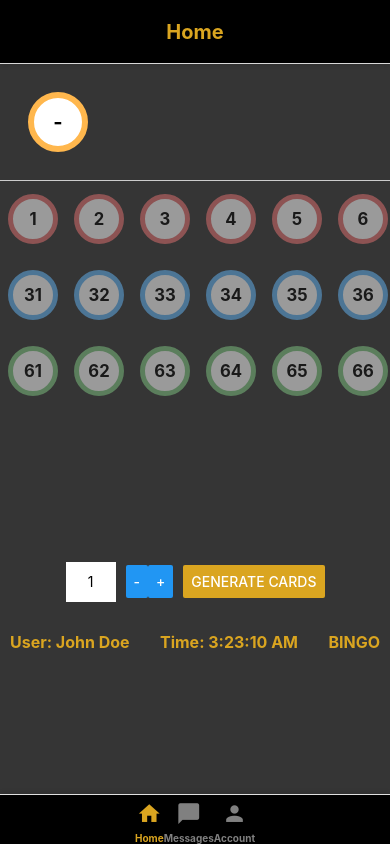
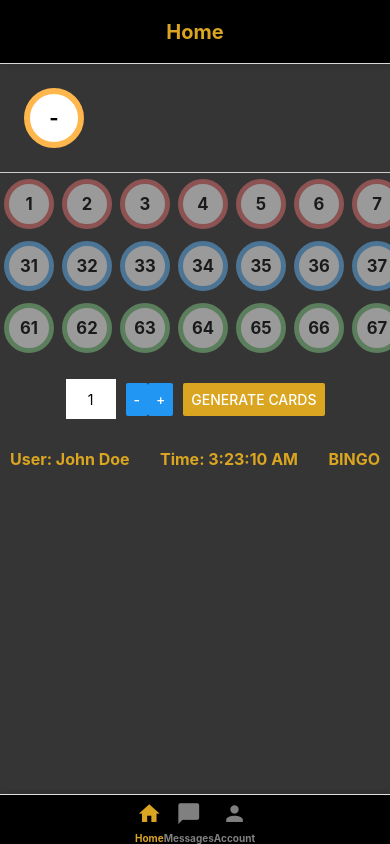
Before and after one commit to CrisSTEM/BingoHugo, a React Native app: screen /Home in a window 390 px wide. Built offline with nearby package versions, Linux system fonts and the light colour scheme.

Commit message:
Se definio el layout de Home Bingo

```diff
--- a/HomeScreen.js
+++ b/HomeScreen.js
@@ -13,23 +13,30 @@ import {
 import { MaterialCommunityIcons } from "@expo/vector-icons";
 
 // Constants and Helpers
-const numbers = Array.from({ length: 90 }, (_, i) => i + 1);
+const TOTAL_NUMBERS = 90;
+const numbers = Array.from({ length: TOTAL_NUMBERS }, (_, i) => i + 1);
 
-// Components
+// BingoBall component
 const BingoBall = ({ number, color, isActive, onPress, size }) => {
   const scale = new Animated.Value(1);
-  const handlePress = () => {
+
+  const handlePressIn = () => {
     Animated.spring(scale, {
-      toValue: isActive ? 1 : 1.1,
+      toValue: 1.1,
       friction: 4,
       useNativeDriver: true,
     }).start();
   };
+
+  const handlePressOut = () => {
+    scale.setValue(1);
+  };
+
   return (
     <TouchableOpacity
       onPress={() => onPress(number)}
-      onPressIn={handlePress}
-      onPressOut={() => scale.setValue(1)}
+      onPressIn={handlePressIn}
+      onPressOut={handlePressOut}
     >
       <Animated.View
         style={[
@@ -63,6 +70,8 @@ const BingoBall = ({ number, color, isActive, onPress, size }) => {
     </TouchableOpacity>
   );
 };
+
+// BingoCard component
 const BingoCard = ({ numbers }) => (
   <View style={styles.bingoCardContainer}>
     {numbers.map((row, rowIndex) => (
@@ -77,6 +86,7 @@ const BingoCard = ({ numbers }) => (
   </View>
 );
 
+// NumberRows component
 const NumberRows = ({ numbers, color, size, toggleNumber, activeNumbers }) => (
   <View style={styles.numberRow}>
     {numbers.map((number) => (
@@ -92,6 +102,7 @@ const NumberRows = ({ numbers, color, size, toggleNumber, activeNumbers }) => (
   </View>
 );
 
+// HomeScreen component
 const HomeScreen = () => {
   const [activeNumbers, setActiveNumbers] = useState(new Set());
   const [currentNumber, setCurrentNumber] = useState(null);
@@ -110,18 +121,21 @@ const HomeScreen = () => {
 
   const toggleNumber = (number) => {
     const newActiveNumbers = new Set(activeNumbers);
-    newActiveNumbers.has(number)
-      ? newActiveNumbers.delete(number)
-      : newActiveNumbers.add(number);
+    if (newActiveNumbers.has(number)) {
+      newActiveNumbers.delete(number);
+    } else {
+      newActiveNumbers.add(number);
+    }
     setActiveNumbers(newActiveNumbers);
     setCurrentNumber(number);
   };
+
   const generateBingoNumbers = () => {
     let cardNumbers = [];
     for (let row = 0; row < 3; row++) {
       let rowNumbers = [];
       for (let col = 0; col < 9; col++) {
-        rowNumbers.push(Math.floor(Math.random() * 90) + 1); // Genera números al azar
+        rowNumbers.push(Math.floor(Math.random() * 90) + 1); // Random number generation
       }
       cardNumbers.push(rowNumbers);
     }
@@ -132,12 +146,14 @@ const HomeScreen = () => {
     const newCards = Array.from({ length: quantity }, generateBingoNumbers);
     setBingoCards(newCards);
   };
+
   const handleQuantityChange = (type) => {
     setQuantity((prev) => (type === "+" ? prev + 1 : Math.max(prev - 1, 1)));
   };
 
   return (
     <SafeAreaView style={styles.container}>
+      <ScrollView style={styles.scrollableContent}>
         <View style={styles.currentAndPastContainer}>
           <BingoBall
             number={currentNumber || "-"}
@@ -210,15 +226,20 @@ const HomeScreen = () => {
           <Text style={styles.userInfoText}>Time: {currentTime}</Text>
           <Text style={styles.userInfoText}>BINGO</Text>
         </View>
-      <ScrollView vertical showsHorizontalScrollIndicator={false}>
+      </ScrollView>
+      <View style={styles.fixedBingoCardSection}>
+        <View style={styles.fixedBingoCardSection}></View>
+        <ScrollView vertical showsVerticalScrollIndicator={false}>
           {bingoCards.map((cardNumbers, index) => (
             <BingoCard key={index} numbers={cardNumbers} />
           ))}
         </ScrollView>
+      </View>
     </SafeAreaView>
   );
 };
 
+// Styles
 const styles = StyleSheet.create({
   container: {
     flex: 1,
@@ -230,10 +251,10 @@ const styles = StyleSheet.create({
   numberRow: {
     flexDirection: "row",
     justifyContent: "center",
-    marginVertical: 5,
+    marginVertical: 2,
   },
   bingoBallContainer: {
-    margin: 8,
+    margin: 4,
     elevation: 6,
     shadowOpacity: 0.3,
     shadowRadius: 3,
@@ -243,9 +264,13 @@ const styles = StyleSheet.create({
     alignItems: "center",
     justifyContent: "center",
     backgroundColor: "white",
+    width: 40,
+    height: 40,
+    borderRadius: 20,
+    borderWidth: 4,
   },
   bingoBallText: {
-    color: "black",
+    fontSize: 14,
     fontWeight: "bold",
   },
   currentAndPastContainer: {
@@ -287,40 +312,48 @@ const styles = StyleSheet.create({
     flexDirection: "row",
     marginRight: 10,
   },
-  cardsContainer: {
+  bingoCardContainer: {
     flexDirection: "column",
-    padding: 10,
-  },
-  cardsInnerContainer: {
-    flexDirection: "column",
-  },
-  bingoCardContainer: {
-    flexDirection: "column", // Modificado para distribución vertical
-    backgroundColor: "white",
-    borderColor: "#ddd",
+    backgroundColor: "#ffffff",
+    borderColor: "#ccc",
     borderWidth: 1,
-    borderRadius: 10,
-    margin: 5,
+    borderRadius: 12,
+    margin: 10,
     padding: 10,
     shadowColor: "#000",
     shadowOffset: { width: 0, height: 2 },
-    shadowOpacity: 0.25,
-    shadowRadius: 3.84,
-    elevation: 5,
+    shadowOpacity: 0.1,
+    shadowRadius: 4,
+    elevation: 6,
   },
   bingoRow: {
     flexDirection: "row",
     justifyContent: "space-around",
+    marginBottom: 5,
   },
   bingoCell: {
-    width: 32,
-    height: 32,
+    width: 36,
+    height: 36,
     borderWidth: 1,
     borderColor: "grey",
     textAlign: "center",
-    lineHeight: 32,
-    borderRadius: 5,
-    backgroundColor: "rgba(255,255,255,0.8)",
+    lineHeight: 40,
+    borderRadius: 10,
+    backgroundColor: "rgba(255,255,255,0.9)",
+    color: "#333",
+    fontSize: 16,
+    fontWeight: "bold",
+  },
+  fixedBingoCardSection: {
+    position: "absolute",
+    bottom: 0,
+    left: 0,
+    right: 0,
+    height: 285,
+  },
+  scrollableContent: {
+    flex: 1,
+    marginBottom: 50,
   },
 });
 
```
Lines whose indentation alone changed are shown as unchanged.
